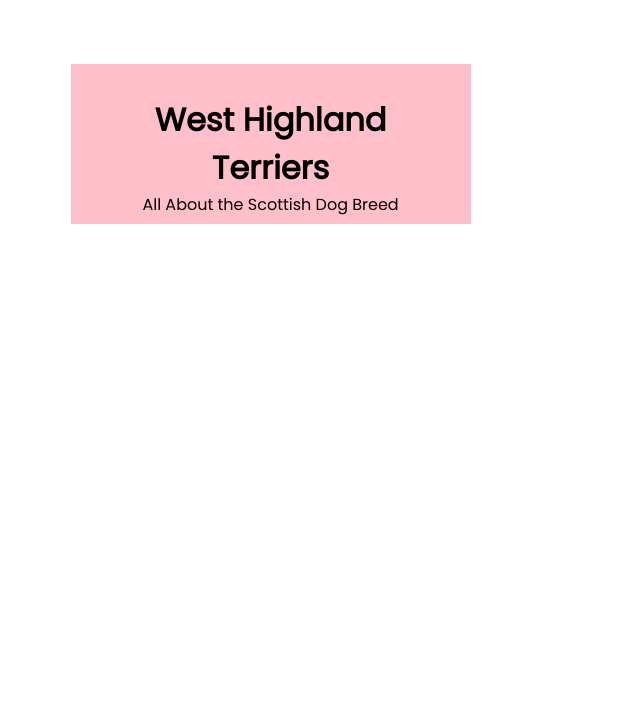
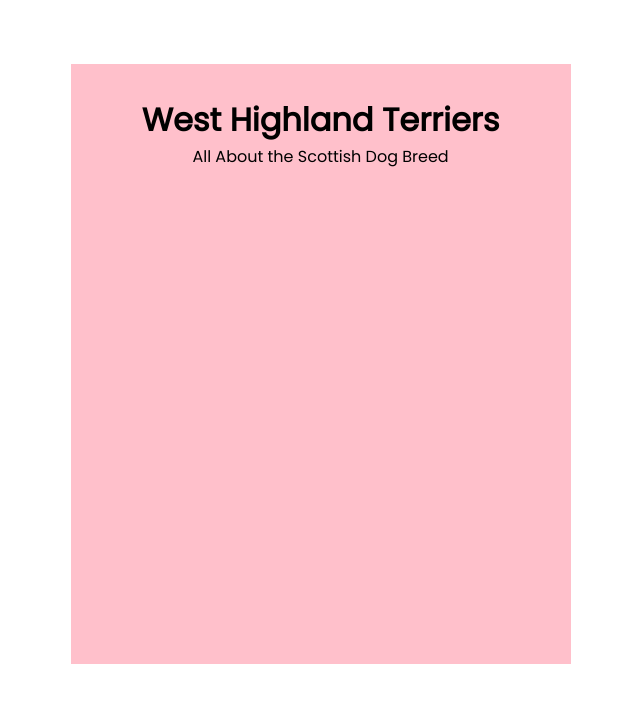
Before and after one commit to IDMX225/css-card-flip-paigecornell, an Eleventy site: page src/index.html in a window 1280 px wide. Shown: the whole page, without its empty margins (268-908 px from the left). Built offline with nearby package versions, Linux system fonts and the light colour scheme; Eleventy itself is replaced by a stand-in of ours; files that its build step writes are made by us from their sources.

Commit message:
final initial edit

```diff
--- a/src/sass/pages/_home.scss
+++ b/src/sass/pages/_home.scss
@@ -18,7 +18,7 @@ h1 {
 /*css begins*/
 
 .card {
-  width: 400px;
+  width: 500px;
   }
 
   .card:hover .card__content {
@@ -32,6 +32,7 @@ h1 {
   transition: transform 3s;
   background: pink;
   transform-style: preserve-3d;
+  height: 600px;
   }
 
   .card__front,
@@ -47,16 +48,16 @@ h1 {
   }
 
   .card__subtitle{
-  transform: translateZ(2rem);
+  transform: translateZ(4rem);
   }
 
 .card__body {
- transform: translateZ(2rem);
+ transform: translateZ(3rem);
   }
 
 .card__title {
 font-size: 2rem;
-transform: translateZ(200px);
+transform: translateZ(100px);
 }
 
 .card__back {
```
